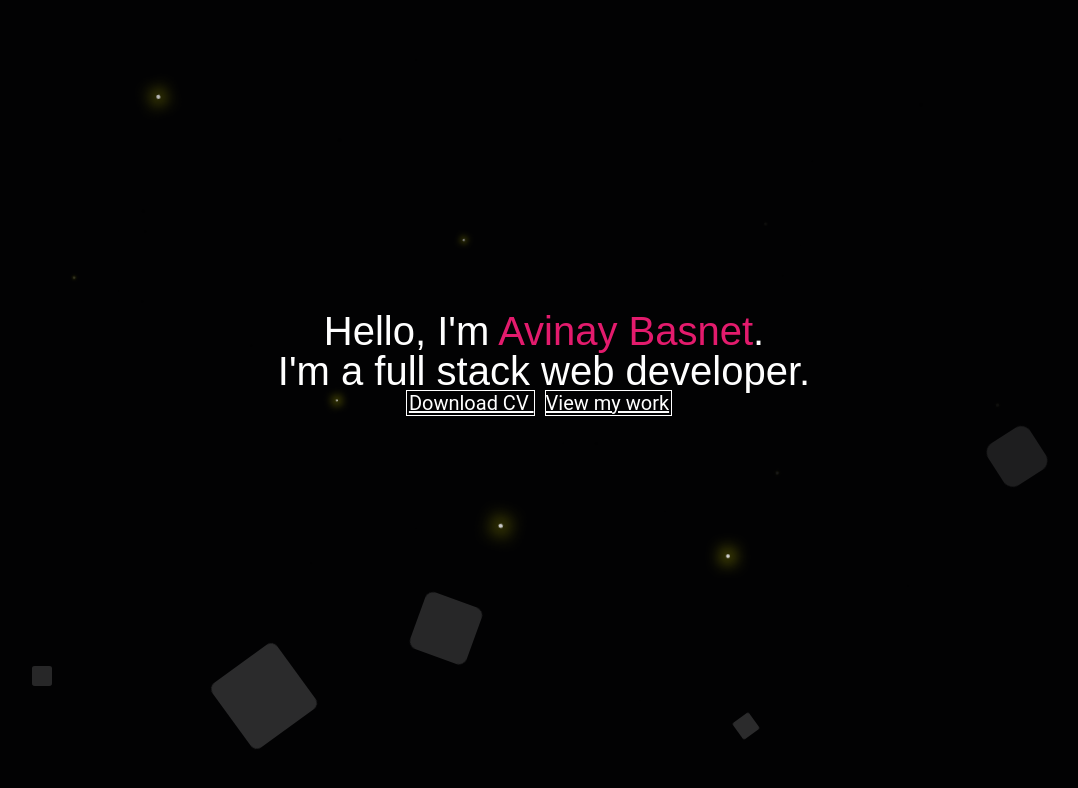
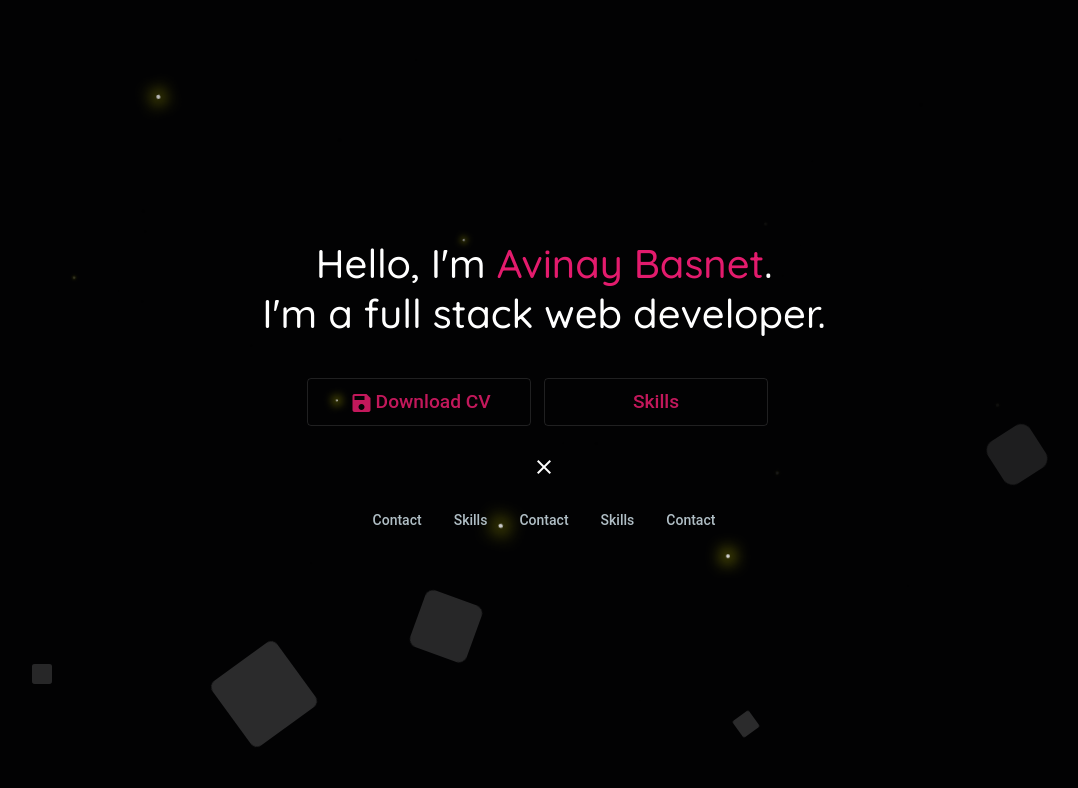
Before and after one commit to basnetAvinay/portfolio, an Angular app: page / in a window 1280 px wide. Shown: the top 788 px of the page, without its empty margins (96-1174 px from the left). Built offline with nearby package versions, Linux system fonts and the light colour scheme.

Commit message:
Home page setup.

```diff
--- a/src/app/app.module.ts
+++ b/src/app/app.module.ts
@@ -7,6 +7,8 @@ import { BrowserAnimationsModule } from '@angular/platform-browser/animations';
 import { FirefliesComponent } from './components/backgrounds/fireflies/fireflies.component';
 import { BoxesComponent } from './components/backgrounds/boxes/boxes.component';
 import { HomeComponent } from './forms/home/home.component';
+import {MatButtonModule} from '@angular/material/button';
+import {MatIconModule} from '@angular/material/icon';
 
 @NgModule({
   declarations: [
@@ -18,7 +20,9 @@ import { HomeComponent } from './forms/home/home.component';
   imports: [
     BrowserModule,
     AppRoutingModule,
-    BrowserAnimationsModule
+    BrowserAnimationsModule,
+    MatButtonModule,
+    MatIconModule
   ],
   providers: [],
   bootstrap: [AppComponent]
--- a/src/app/forms/home/home.component.html
+++ b/src/app/forms/home/home.component.html
@@ -1,23 +1,30 @@
 <app-boxes></app-boxes>
 <app-fireflies></app-fireflies>
-<div class="root">
-  <div class="child" style="position: relative;">
+<div class="root centre-xy">
+  <div class="child">
     <p class="text" data-aos="fade-left" data-aos-duration="3000">
       Hello, I'm <span class="highlight">Avinay Basnet</span>.
-      <br><br>I'm a full stack web developer.
+      <br>I'm a full stack web developer.
     </p>
-    <a type="button"
-       href="https://drive.google.com/file/d/1gW9O_vy9lOvyqS8-5wyWikGhOgV-mlwQ/view?usp=sharing"
-       target="_blank"
-       class="btn"
-       data-aos="fade-right"
-       data-aos-duration="3000">
-      <i class="far fa-file-pdf" style="padding-right: 2px;"></i>
-      Download CV
-    </a>
-    <a type="button" href="" class="btn" data-aos="fade-left" data-aos-duration="3000">
-      View my work
-      <i class="fas fa-arrow-right" style="padding-left: 2px;"></i>
-    </a>
+    <div class="more-info centre-xy">
+      <button mat-stroked-button color="primary" class="button-lg">
+        <mat-icon>save</mat-icon>Download CV</button>
+      <button mat-stroked-button color="primary" class="button-lg">Skills</button>
+    </div>
+    <div class="toggle-menu">
+      <button *ngIf="isMenuOpen" mat-icon-button (click)="toggleMenu()">
+        <mat-icon>close</mat-icon>
+      </button>
+      <button *ngIf="!isMenuOpen" mat-icon-button (click)="toggleMenu()">
+        <mat-icon>expand_more</mat-icon>
+      </button>
+      <div *ngIf="isMenuOpen" class="menu centre-xy">
+        <button mat-button color="accent">Contact</button>
+        <button mat-button color="accent">Skills</button>
+        <button mat-button color="accent">Contact</button>
+        <button mat-button color="accent">Skills</button>
+        <button mat-button color="accent">Contact</button>
+      </div>
+    </div>
   </div>
 </div>
--- a/src/app/forms/home/home.component.scss
+++ b/src/app/forms/home/home.component.scss
@@ -2,32 +2,56 @@
   min-height: 90vh !important;
   left: 0;
   right: 0;
-  display: grid;
-  place-items: center;
 }
 
 .child {
+  position: relative;
   text-align: center;
+  min-height: 100%;
+}
+
+.menu, .more-info {
+  display: flex;
+  flex-direction: row;
+}
+
+.toggle-menu {
+  margin-top: 1.2rem;
 }
 
 .text {
-  color: #ffffff;
   font-size: 2.5rem;
-  font-family: 'Dosis', sans-serif;
 }
 
 .highlight {
   color: #e31b6d;
 }
 
-.btn {
-  color: #ffffff;
-  font-size: 20px;
-  border: 1px solid #ffffff;
-  margin-right: 10px;
+.button-lg {
+  width: 14rem;
+  height: 3rem;
+  font-size: 1.2rem;
+  margin-right: 0.8rem;
 }
 
 .btn:hover {
   background-color: #00a1a7;
   border: 1px solid #00a1a7;
 }
+@media only screen and (min-width: 401px) {
+
+  .menu {
+    margin-top: 1rem;
+  }
+}
+
+@media only screen and (max-width: 400px) {
+
+  .menu, .more-info {
+    flex-direction: column;
+  }
+
+  button {
+    margin-bottom: 10px;
+  }
+}
--- a/src/app/forms/home/home.component.ts
+++ b/src/app/forms/home/home.component.ts
@@ -7,9 +7,14 @@ import { Component, OnInit } from '@angular/core';
 })
 export class HomeComponent implements OnInit {
 
+  isMenuOpen = true;
+
   constructor() { }
 
   ngOnInit(): void {
   }
 
+  toggleMenu(): void {
+    this.isMenuOpen = !this.isMenuOpen;
+  }
 }
--- a/src/index.html
+++ b/src/index.html
@@ -9,7 +9,7 @@
   <link rel="preconnect" href="https://fonts.gstatic.com">
   <link href="https://fonts.googleapis.com/icon?family=Material+Icons" rel="stylesheet">
 </head>
-<body class="mat-typography">
+<body>
   <app-root></app-root>
 </body>
 </html>
--- a/src/styles.scss
+++ b/src/styles.scss
@@ -6,7 +6,19 @@ body {
   top: 0;
   bottom: 0;
   background: #020203;
+  color: #ffffff;
   font-family: 'Quicksand', sans-serif;
+}
+
+.centre-xy {
+  display: flex;
+  justify-content: center; /*centers items on the line (the x-axis by default)*/
+  align-items: center; /*centers items on the cross-axis (y by default)*/
+}
+
+mat-icon {
+  margin-left: 2px;
+  margin-right: 2px;
 }
 
 /* Customize website's scrollbar like Mac OS
```
